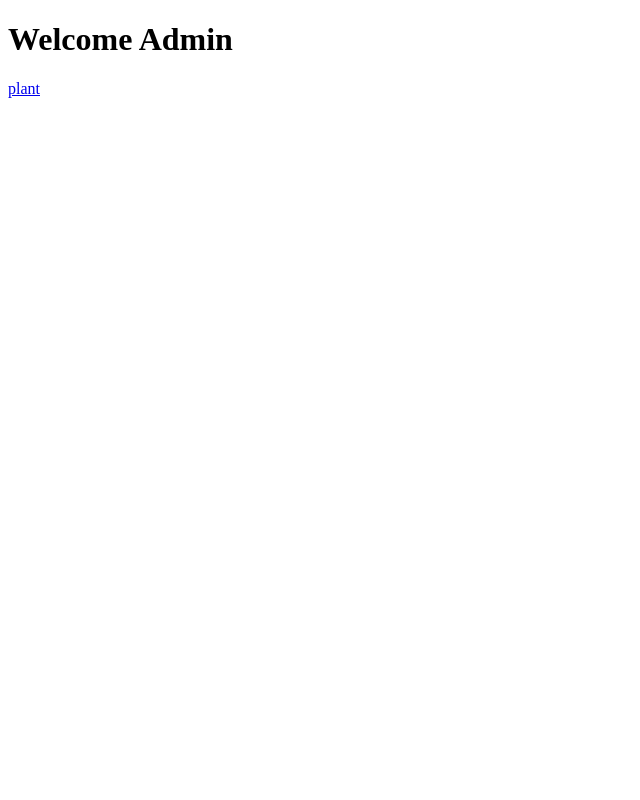
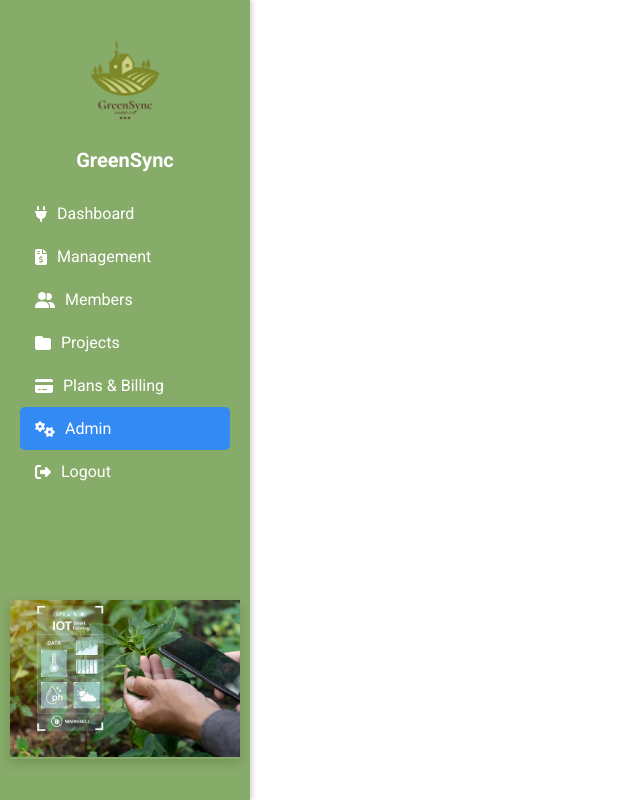
Before and after one commit to NaiSyntaxSultan/MiniProject_SmartFarm, a plain HTML site: page admin.html in a window 1280 px wide. Shown: the whole page, without its empty margins (0-640 px from the left). Drawn offline with nearby package versions, Linux system fonts and the light colour scheme.

Commit message:
admin40%

```diff
--- a/admin.html
+++ b/admin.html
@@ -3,13 +3,44 @@
 <head>
     <meta charset="UTF-8">
     <meta name="viewport" content="width=device-width, initial-scale=1.0">
-    <title>Document</title>
+    <title>GreenSync</title>
+
+    <link rel="stylesheet" href="stylead.css">
+    <link href="https://unpkg.com/aos@2.3.1/dist/aos.css" rel="stylesheet">
+    <link rel="stylesheet" href="https://cdnjs.cloudflare.com/ajax/libs/font-awesome/6.7.2/css/all.min.css">
 </head>
 <body>
-    <h1>
-        Welcome Admin
-    </h1>
 
-    <a href="plant-management.html">plant</a>
+    <div class="sidebar" data-aos="fade-right">
+        <div class="logo">
+            <img src="img/logo.png" alt="Logo">
+            <h1>GreenSync</h1>
+        </div>
+
+        <div class="menu">
+            <a href="data-dashboard.html"><i class="fas fa-plug"></i> Dashboard</a>
+            <a href="plant-management.html"><i class="fas fa-file-invoice-dollar"></i> Management</a>
+            <a href="#"><i class="fas fa-user-friends"></i> Members</a>
+            <a href="#"><i class="fas fa-folder"></i> Projects</a>
+            <a href="#"><i class="fas fa-credit-card"></i> Plans & Billing</a>
+            <a href="admin.html" class="active"><i class="fas fa-cogs"></i> Admin</a>
+            <a href="login.html"><i class="fa-solid fa-right-from-bracket"></i> Logout</a>
+        </div>
+    </div>
+
+    <div class="slider-container" data-aos="fade-right">
+        <div class="slider">
+            <div class="slide"><img src="img/a.jpg" alt="Image 1"></div>
+            <div class="slide"><img src="img/b.jpg" alt="Image 2"></div>
+            <div class="slide"><img src="img/c.jpg" alt="Image 3"></div>
+            <div class="slide"><img src="img/d.jpg" alt="Image 4"></div>
+            <div class="slide"><img src="img/e.jpg" alt="Image 5"></div>
+        </div>
+    </div>
+
+
+    <script src="https://unpkg.com/aos@2.3.1/dist/aos.js"></script>
+    <script>AOS.init();</script>
+    <script src="https://cdn.jsdelivr.net/npm/axios@1.6.7/dist/axios.min.js"></script>
 </body>
 </html>
--- /dev/null
+++ b/stylead.css
@@ -0,0 +1,98 @@
+@import url('https://fonts.googleapis.com/css2?family=Roboto:ital,wght@0,100..900;1,100..900&display=swap');
+* {
+    margin: 0;
+    padding: 0;
+    box-sizing: border-box;
+    text-decoration: none;
+    font-family: "Roboto", serif;
+}
+
+.sidebar {
+    width: 250px;
+    height: 100vh;
+    background-color: #87ab69;
+    color: white;
+    position: fixed;
+    padding: 20px;
+    box-shadow: 2px 0 5px rgba(0, 0, 0, 0.2);
+    z-index: 8;
+}
+
+.logo {
+    text-align: center;
+    margin-bottom: 20px;
+}
+
+.logo img {
+    width: 120px;
+}
+
+.logo h1 {
+    font-size: 20px;
+    margin-top: 4px;
+}
+
+.menu {
+    display: flex;
+    flex-direction: column;
+}
+
+.menu a {
+    color: white;
+    font-size: 16px;
+    display: flex;
+    align-items: center;
+    padding: 12px 15px;
+    border-radius: 5px;
+    transition: background 0.3s ease-in-out;
+}
+
+.menu a i {
+    margin-right: 10px;
+}
+
+.menu a.active {
+    background-color: #338af3;
+}
+
+.menu a:hover {
+    background-color: #3a3f63;
+}
+
+.slider-container {
+    width: 230px;
+    height: 159px;
+    overflow: hidden;
+    position: fixed;
+    margin-left: 10px;
+    top: 600px;
+    z-index: 10;
+    box-shadow: 0 4px 10px rgba(0, 0, 0, 0.15);
+}
+
+.slider {
+    display: flex;
+    width: 500%;
+    animation: slide 10s infinite linear;
+}
+
+.slide {
+    width: 20%;
+    flex-shrink: 0;
+}
+
+.slide img {
+    width: 100%;
+    height: 100%;
+}
+@keyframes slide {
+    0% { transform: translateX(0); }
+    20% { transform: translateX(0); }
+    25% { transform: translateX(-20%); }
+    45% { transform: translateX(-20%); }
+    50% { transform: translateX(-40%); }
+    70% { transform: translateX(-40%); }
+    75% { transform: translateX(-60%); }
+    95% { transform: translateX(-60%); }
+    100% { transform: translateX(0); }
+}
```
Also changed, not shown: data-dashboard.html (+1 -1 lines), plant-management.html (+1 -1 lines).
